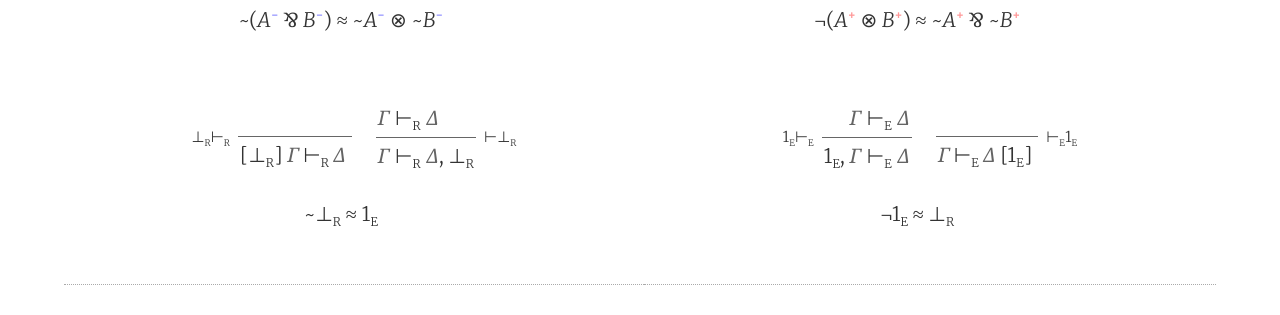
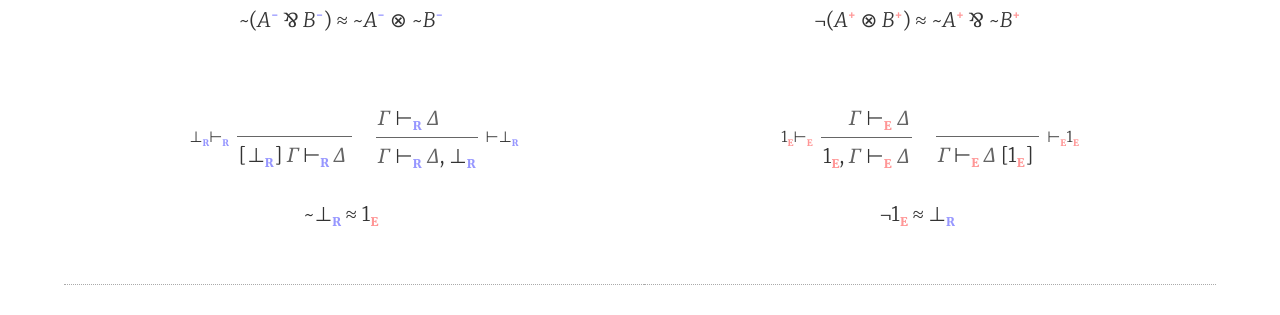
Before and after one commit to robrix/robrix.github.io, a Jekyll site: the page docs/posts/2021-08-14-sequent-calculus-cheat-sheet/index.html, which Jekyll copies as it is, in a window 1280 px wide. Shown: the part 1153-1468 px from the top of the page. Built offline with Jekyll 4.4.1, drawn with Linux system fonts in a browser that asks for light colours.

Commit message:
Colourize the subscripted metavariables.

```diff
--- a/_css/antitypical.css
+++ b/_css/antitypical.css
@@ -238,11 +238,11 @@ div.column {
   justify-items: center;
 }
 
-.neg {
+.neg, .R {
   color: rgb(150, 150, 255);;
   font-weight: bold;
 }
-.pos {
+.pos, .E {
   color: rgb(255, 150, 150);
   font-weight: bold;
 }
```
Also changed, not shown: docs/css/stylesheet.css.
